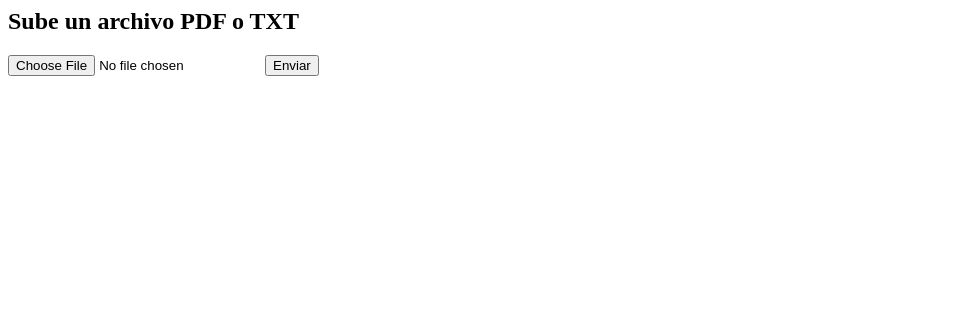
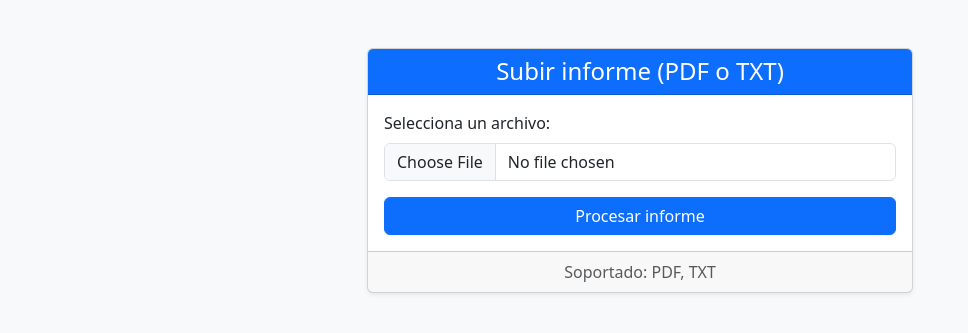
Before and after one commit to tomasdiazdiaz03/Referee-Report-AI-Summarization, a Flask app: page / in a window 1280 px wide. Shown: the top 333 px of the page, without its empty margins (0-968 px from the left). Run offline with Flask 3, Linux system fonts and the light colour scheme; parts of the project's set-up code (start-up, migrations or seed data) failed here and were passed over.

Commit message:
Estilo a la interfaz web sencilla

```diff
--- a/main.py
+++ b/main.py
@@ -1,4 +1,4 @@
-from flask import Flask, request, render_template, redirect, url_for
+from flask import Flask, request, render_template, redirect, url_for, jsonify
 import os
 import uuid
 
@@ -55,41 +55,32 @@ Aquí tienes el contenido de los apartados:
 
 @app.route('/')
 def index():
-    return '''
-    <h2>Sube un archivo PDF o TXT</h2>
-    <form method="post" action="/process" enctype="multipart/form-data">
-        <input type="file" name="file" required>
-        <input type="submit" value="Enviar">
-    </form>
-    '''
+    return render_template('index.html')
 
-@app.route('/process', methods=['POST'])
-def procesar():
+@app.route('/upload', methods=['POST'])
+def upload_file():
     file = request.files['file']
     if not file:
-        return "No se proporcionó ningún archivo", 400
+        return redirect(url_for('index'))
 
     file_id = str(uuid.uuid4())
     filename = os.path.join(app.config['UPLOAD_FOLDER'], f"{file_id}_{file.filename}")
     file.save(filename)
 
     if file.filename.lower().endswith('.pdf'):
-        resultado = process_pdf(filename)
+        result = process_pdf(filename)
     elif file.filename.lower().endswith('.txt'):
-        resultado = process_txt(filename)
+        result = process_txt(filename)
     else:
-        return "Formato de archivo no soportado (usa PDF o TXT).", 400
+        return redirect(url_for('index'))
 
-    os.remove(filename)  # Limpieza del archivo subido
-
-    return render_template('resultado.html', resultado=resultado)
+    return render_template('resultado.html', resultado=result)
 
 def process_pdf(filepath):
     sections = extract_all_sections(filepath)
     match = {"pdf_sections": sections, "txt_events": None}
-    match = preprocess_match_data(match)
-    match = eliminar_beneficio_duda(match)
-    print(match)
+    preprocess_match_data(match)
+    eliminar_beneficio_duda(match)
     resumenes = generar_resumen_pdf(match)
     outputs = {rol: generar_outputs(MODELO, texto, PROMPTS[rol]) for rol, texto in resumenes.items()}
     return outputs
@@ -97,8 +88,8 @@ def process_pdf(filepath):
 def process_txt(filepath):
     events = extract_events_from_txt(filepath)
     match = {"pdf_sections": None, "txt_events": {"events": events}}
-    match = preprocess_match_data(match)
-    match = eliminar_beneficio_duda(match)
+    preprocess_match_data(match)
+    eliminar_beneficio_duda(match)
     resumenes = generar_resumen_txt(match)
     outputs = {rol: generar_outputs(MODELO, texto, PROMPTS[rol]) for rol, texto in resumenes.items()}
     return outputs
--- a/templates/index.html
+++ b/templates/index.html
@@ -3,12 +3,42 @@
 <head>
     <meta charset="UTF-8">
     <title>Subir informe</title>
+    <link href="https://cdn.jsdelivr.net/npm/bootstrap@5.3.0/dist/css/bootstrap.min.css" rel="stylesheet">
 </head>
-<body>
-    <h1>Subir informe (PDF o TXT)</h1>
-    <form action="/upload" method="post" enctype="multipart/form-data">
-        <input type="file" name="file" accept=".pdf,.txt" required>
-        <button type="submit">Procesar</button>
-    </form>
+<body class="bg-light">
+    <div class="container mt-5">
+        <div class="row justify-content-center">
+            <div class="col-md-6">
+                <div class="card shadow-sm">
+                    <div class="card-header bg-primary text-white">
+                        <h4 class="mb-0 text-center">Subir informe (PDF o TXT)</h4>
+                    </div>
+                    <div class="card-body">
+                        <form action="/upload" method="post" enctype="multipart/form-data">
+                            <div class="mb-3">
+                                <label for="file" class="form-label">Selecciona un archivo:</label>
+                                <input type="file" class="form-control" id="file" name="file" accept=".pdf,.txt" required>
+                            </div>
+                            <div class="d-grid">
+                                <button type="submit" class="btn btn-primary w-100" id="submit-btn">
+                                    Procesar informe
+                                </button>
+                            </div>
+                        </form>
+                    </div>
+                    <div class="card-footer text-muted text-center">
+                        Soportado: PDF, TXT
+                    </div>
+                </div>
+            </div>
+        </div>
+    </div>
 </body>
+<script>
+    document.querySelector('form').addEventListener('submit', function() {
+        var btn = document.getElementById('submit-btn');
+        btn.textContent = 'Procesando...';
+        btn.disabled = true;
+    });
+    </script>
 </html>
```
